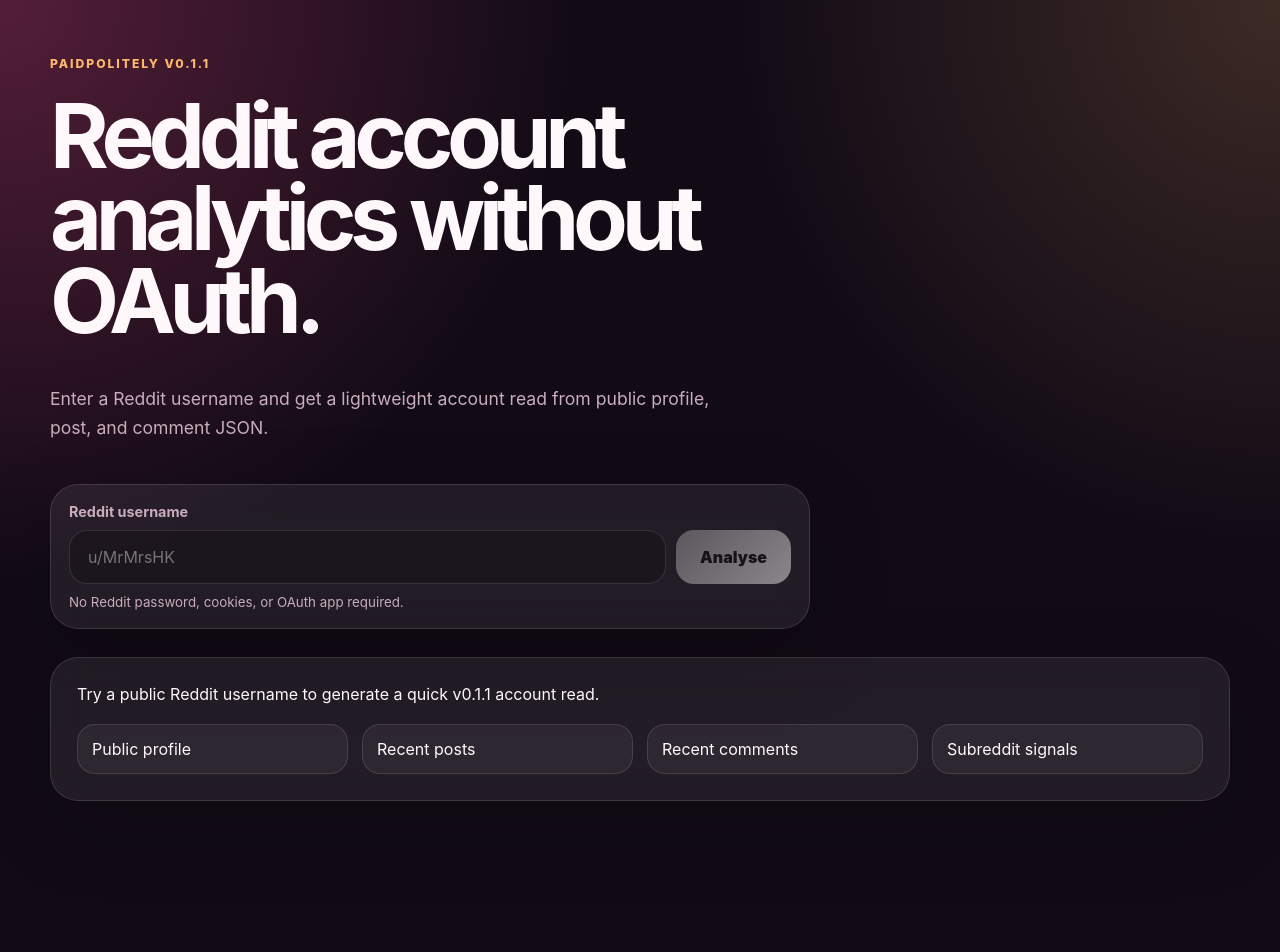
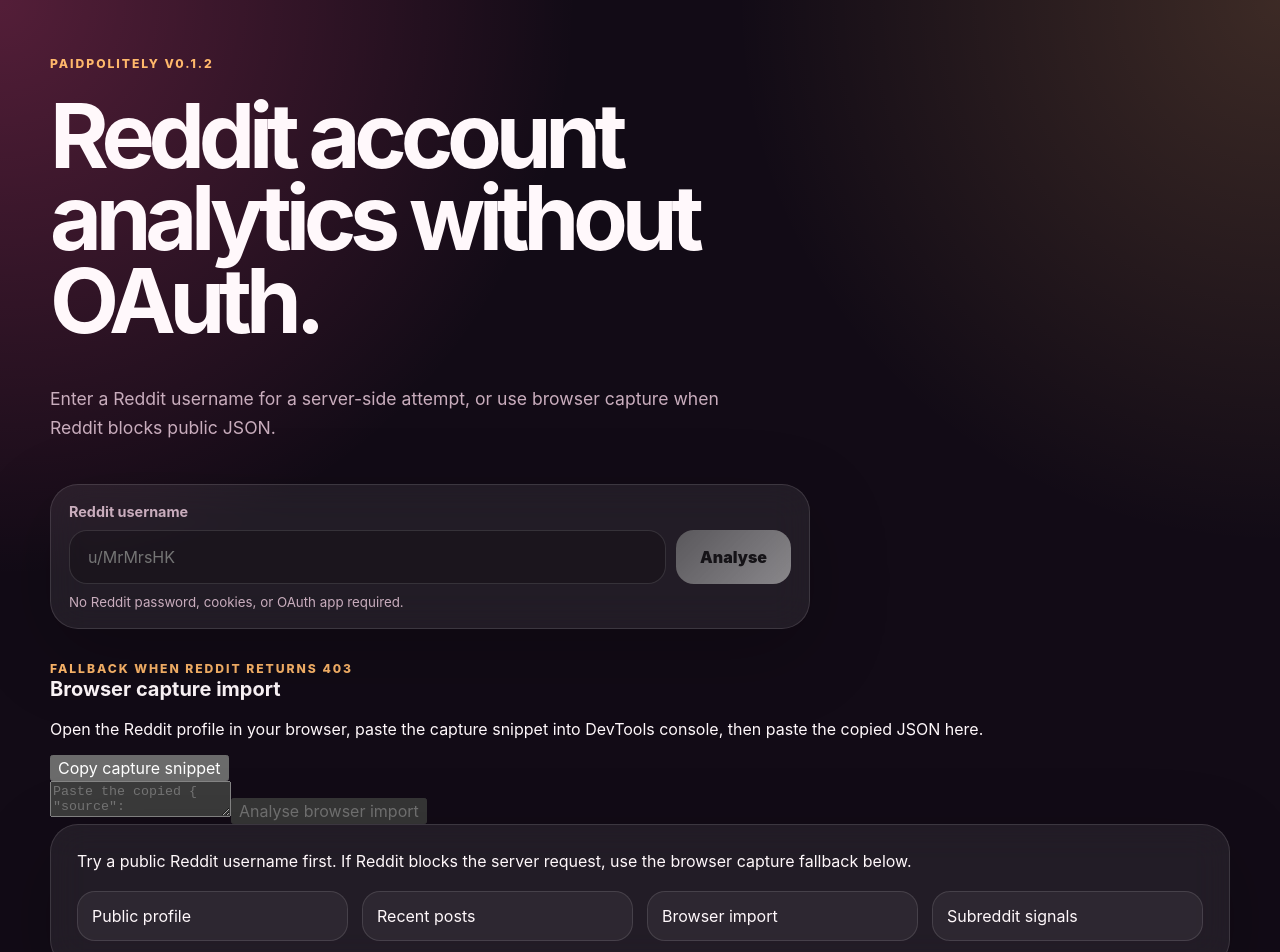
Before and after one commit to ptekspy/ubiquitous-waffle, a Next.js app: page / in a window 1280 px wide. Shown: the top 952 px of the page. Before the commit the page ends 857 px from the top, so only its background shows below. Built offline with nearby package versions, Linux system fonts and the light colour scheme.

Commit message:
feat: add browser capture fallback UI

```diff
--- a/app/page.tsx
+++ b/app/page.tsx
@@ -5,6 +5,31 @@ import { FormEvent, useMemo, useState } from "react";
 import type { AnalyzeResponse, ContentTypeMetric, SubredditMetric, TimelinePoint } from "@/lib/types";
 
 type LoadState = "idle" | "loading" | "loaded" | "error";
+
+const BROWSER_CAPTURE_SNIPPET = `(() => {
+  const text = (node) => node?.textContent?.trim() ?? "";
+  const numberFrom = (value) => {
+    const raw = String(value ?? "").trim().toLowerCase().replace(/,/g, "");
+    const match = raw.match(/-?\\d+(?:\\.\\d+)?\\s*[km]?/);
+    if (!match) return 0;
+    const token = match[0].replace(/\\s/g, "");
+    const multiplier = token.endsWith("k") ? 1000 : token.endsWith("m") ? 1000000 : 1;
+    return Math.round(parseFloat(token) * multiplier);
+  };
+  const username = location.pathname.match(/\\/user\\/([^/]+)/i)?.[1] || location.pathname.match(/\\/u\\/([^/]+)/i)?.[1] || document.querySelector('[data-testid="profile-name"]')?.textContent?.replace(/^u\\//i, "") || "";
+  const postNodes = Array.from(document.querySelectorAll('shreddit-post, article, [data-testid="post-container"]')).slice(0, 100);
+  const posts = postNodes.map((node, index) => {
+    const title = text(node.querySelector('[slot="title"], h1, h2, h3, a[slot="title"]')) || text(node.querySelector('a[href*="/comments/"]'));
+    const href = node.getAttribute?.('permalink') || node.querySelector('a[href*="/comments/"]')?.getAttribute('href') || "";
+    const subreddit = node.getAttribute?.('subreddit-prefixed-name')?.replace(/^r\\//i, "") || text(node.querySelector('a[href^="/r/"], a[href*="reddit.com/r/"]')).replace(/^r\\//i, "");
+    const score = numberFrom(node.getAttribute?.('score') || text(node.querySelector('[aria-label*="upvote"], [id*="score"], faceplate-number')));
+    const numComments = numberFrom(node.getAttribute?.('comment-count') || text(node.querySelector('a[href*="/comments/"][aria-label], [aria-label*="comment"]')));
+    return { id: node.getAttribute?.('id') || \`browser-post-\${index}\`, title, subreddit, permalink: href, score, numComments, createdUtc: Math.floor(Date.now() / 1000) };
+  }).filter((post) => post.title && post.subreddit);
+  const payload = { source: "paidpolitely-reddit-browser-import-v1", capturedAt: new Date().toISOString(), username, profile: { username }, posts, comments: [] };
+  copy(JSON.stringify(payload, null, 2));
+  console.log("PaidPolitely capture copied", payload);
+})();`;
 
 function numberFormat(value: number): string {
   return new Intl.NumberFormat("en-GB").format(value);
@@ -26,6 +51,14 @@ function formatDate(createdUtc: number | null): string {
   }).format(new Date(createdUtc * 1000));
 }
 
+async function readJsonResponse(response: Response): Promise<AnalyzeResponse | { error: string }> {
+  try {
+    return (await response.json()) as AnalyzeResponse | { error: string };
+  } catch {
+    return { error: "The server returned a non-JSON response." };
+  }
+}
+
 function StatCard({ label, value, detail }: { label: string; value: string; detail?: string }) {
   return (
     <article className="stat-card">
@@ -39,11 +72,11 @@ function StatCard({ label, value, detail }: { label: string; value: string; deta
 function EmptyState() {
   return (
     <section className="empty-card">
-      <p>Try a public Reddit username to generate a quick v0.1.1 account read.</p>
+      <p>Try a public Reddit username first. If Reddit blocks the server request, use the browser capture fallback below.</p>
       <div className="example-row">
         <span>Public profile</span>
         <span>Recent posts</span>
-        <span>Recent comments</span>
+        <span>Browser import</span>
         <span>Subreddit signals</span>
       </div>
     </section>
@@ -61,6 +94,52 @@ function WarningCard({ warnings }: { warnings: string[] }) {
           <li key={warning}>{warning}</li>
         ))}
       </ul>
+    </section>
+  );
+}
+
+function BrowserImportCard({
+  importPayload,
+  setImportPayload,
+  onImport,
+  loading,
+}: {
+  importPayload: string;
+  setImportPayload: (value: string) => void;
+  onImport: () => void;
+  loading: boolean;
+}) {
+  const [copied, setCopied] = useState(false);
+
+  async function copySnippet() {
+    await navigator.clipboard.writeText(BROWSER_CAPTURE_SNIPPET);
+    setCopied(true);
+    window.setTimeout(() => setCopied(false), 1800);
+  }
+
+  return (
+    <section className="import-card">
+      <div>
+        <span className="eyebrow">Fallback when Reddit returns 403</span>
+        <h2>Browser capture import</h2>
+        <p>
+          Open the Reddit profile in your browser, paste the capture snippet into DevTools console, then paste the copied
+          JSON here.
+        </p>
+      </div>
+      <div className="import-actions">
+        <button type="button" onClick={copySnippet}>
+          {copied ? "Copied" : "Copy capture snippet"}
+        </button>
+      </div>
+      <textarea
+        value={importPayload}
+        onChange={(event) => setImportPayload(event.target.value)}
+        placeholder='Paste the copied { "source": "paidpolitely-reddit-browser-import-v1", ... } JSON here'
+      />
+      <button type="button" onClick={onImport} disabled={loading || importPayload.trim().length === 0}>
+        {loading ? "Importing..." : "Analyse browser import"}
+      </button>
     </section>
   );
 }
@@ -134,6 +213,7 @@ function Timeline({ rows }: { rows: TimelinePoint[] }) {
 
 export default function Home() {
   const [username, setUsername] = useState("");
+  const [importPayload, setImportPayload] = useState("");
   const [state, setState] = useState<LoadState>("idle");
   const [error, setError] = useState<string | null>(null);
   const [data, setData] = useState<AnalyzeResponse | null>(null);
@@ -143,8 +223,9 @@ export default function Home() {
     setState("loading");
     setError(null);
 
+    try {
       const response = await fetch(`/api/analyze?username=${encodeURIComponent(username)}`);
-    const payload = (await response.json()) as AnalyzeResponse | { error: string };
+      const payload = await readJsonResponse(response);
 
       if (!response.ok) {
         setState("error");
@@ -154,15 +235,45 @@ export default function Home() {
 
       setData(payload as AnalyzeResponse);
       setState("loaded");
+    } catch {
+      setState("error");
+      setError("The request failed before the API could respond. Use the browser capture fallback below.");
+    }
+  }
+
+  async function analyseImport() {
+    setState("loading");
+    setError(null);
+
+    try {
+      const response = await fetch("/api/analyze/import", {
+        method: "POST",
+        headers: { "Content-Type": "application/json" },
+        body: JSON.stringify({ raw: importPayload }),
+      });
+      const payload = await readJsonResponse(response);
+
+      if (!response.ok) {
+        setState("error");
+        setError("error" in payload ? payload.error : "Unable to analyse browser import.");
+        return;
+      }
+
+      setData(payload as AnalyzeResponse);
+      setState("loaded");
+    } catch {
+      setState("error");
+      setError("The browser import request failed before the API could respond.");
+    }
   }
 
   return (
     <main>
       <section className="hero">
-        <div className="eyebrow">PaidPolitely v0.1.1</div>
+        <div className="eyebrow">PaidPolitely v0.1.2</div>
         <h1>Reddit account analytics without OAuth.</h1>
         <p>
-          Enter a Reddit username and get a lightweight account read from public profile, post, and comment JSON.
+          Enter a Reddit username for a server-side attempt, or use browser capture when Reddit blocks public JSON.
         </p>
 
         <form onSubmit={analyseAccount} className="search-card">
@@ -185,6 +296,13 @@ export default function Home() {
       </section>
 
       {state === "error" ? <div className="error-card">{error}</div> : null}
+
+      <BrowserImportCard
+        importPayload={importPayload}
+        setImportPayload={setImportPayload}
+        onImport={analyseImport}
+        loading={state === "loading"}
+      />
 
       {!data ? (
         <EmptyState />
```
Lines whose indentation alone changed are shown as unchanged.
